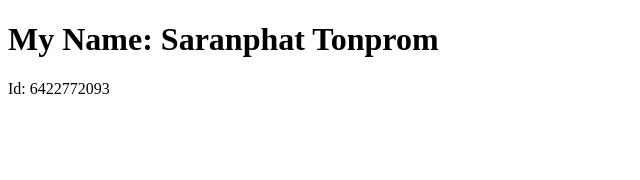
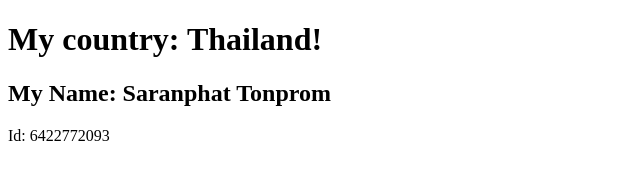
Before and after one commit to pare3i/DES424_6422772093, a plain HTML site: page src/index.html in a window 1280 px wide. Shown: the whole page, without its empty margins (0-640 px from the left). Drawn offline with Linux system fonts and the light colour scheme.

Commit message:
Initial commit

```diff
--- a/src/index.html
+++ b/src/index.html
@@ -1,7 +1,8 @@
 <!DOCTYPE html>
 <html>
     <body>
-    	<h1>My Name: Saranphat Tonprom</h1>
+        <h1>My country: Thailand!</h1>
+    	<h2>My Name: Saranphat Tonprom</h2>
         <p>Id: 6422772093</p>
     </body>
 </html>
```
